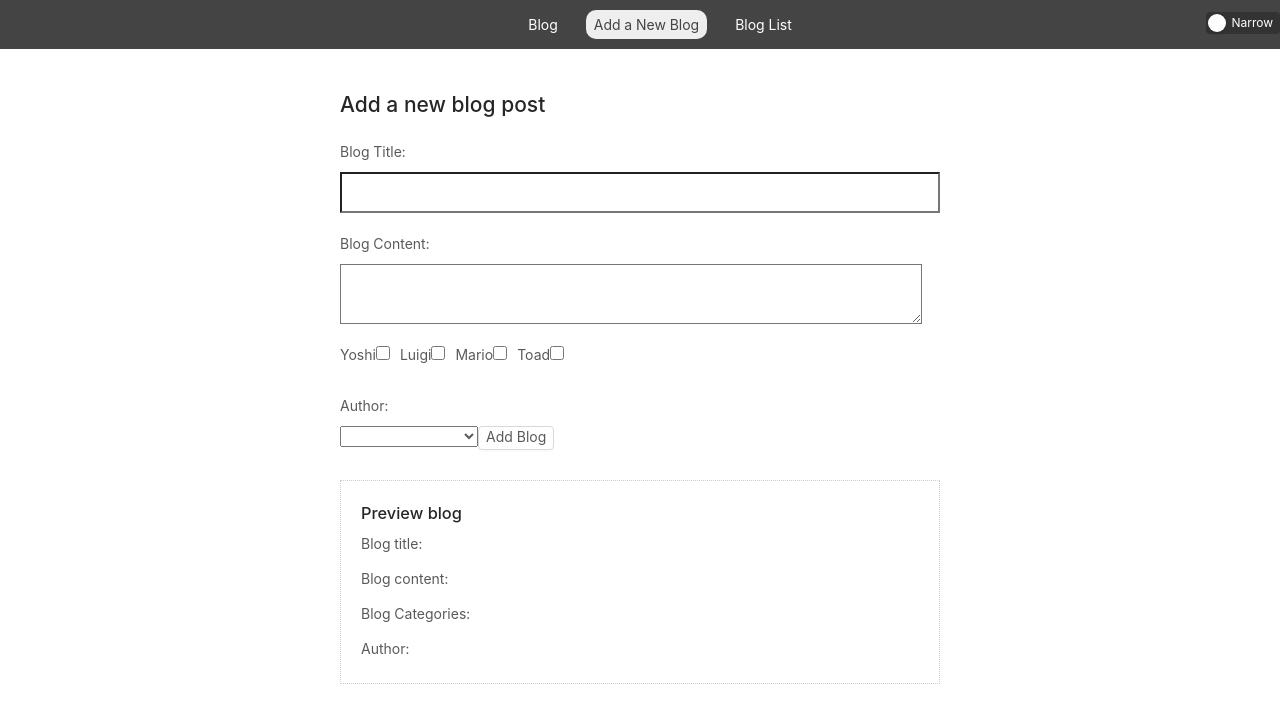
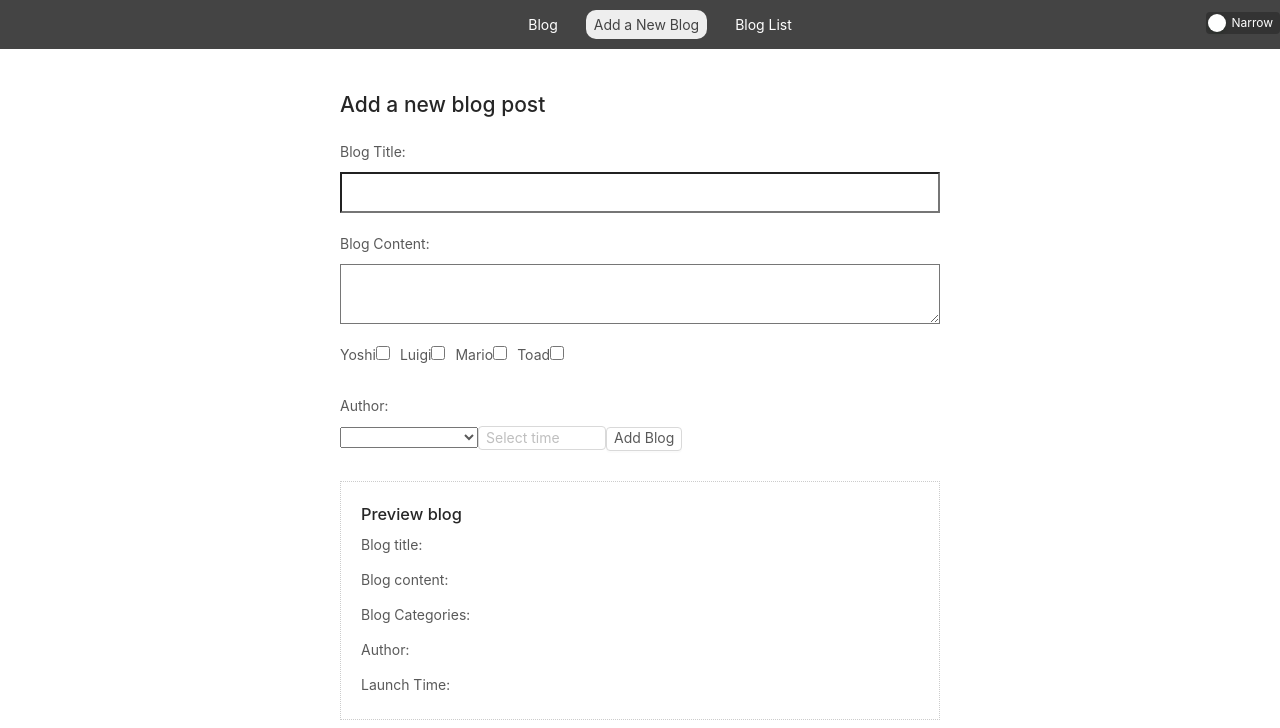
Before and after one commit to Torrie-Leung/vue-random, a Vue app in the folder vue-blog/: page /add in a window 1280 px wide. Shown: the top 728 px of the page. Built offline with nearby package versions, Linux system fonts and the light colour scheme.

Commit message:
use time-picker

```diff
--- a/vue-blog/src/components/AddBlog.vue
+++ b/vue-blog/src/components/AddBlog.vue
@@ -23,6 +23,12 @@
           {{author}}
         </option>
       </select>
+
+
+      <a-time-picker @change="onChange" :defaultOpenValue="moment('00:00:00', 'HH:mm:ss')" size="small">
+        <a-icon type="smile" slot="suffixIcon" />
+      </a-time-picker>
+
       <a-button @click.prevent="post" size="small">Add Blog</a-button>
     </form>
     <div v-if="submitted">
@@ -40,11 +46,13 @@
         </li>
       </ul>
       <p>Author:{{blog.author}}</p>
+      <p>Launch Time: {{blog.launchTime}}</p>
     </div>
   </div>
 </template>
 
 <script>
+import moment from 'moment'
   export default {
     data() {
       return {
@@ -52,7 +60,8 @@
           titile: '',
           content: '',
           categories:[],
-          author:''
+          author:'',
+          launchTime:''
         },
         authors:['Evan You','Dan Abramov','Edward Snowden'],
         submitted:false
@@ -69,7 +78,12 @@
           // console.log(data)
           this.submitted = true
         })
-      }
+      },
+      moment,
+      onChange(time, timeString) {
+        //console.log(time, timeString);
+        this.blog.launchTime = timeString
+      },
     },
   }
 </script>
@@ -88,7 +102,7 @@
   }
   input[type="text"], textarea{
     display:block;
-    width: 97%;
+    width: 100%;
     padding: 8px;
   }
   h3 {
--- a/vue-blog/src/main.js
+++ b/vue-blog/src/main.js
@@ -8,7 +8,7 @@ import axios from 'axios'
 
 //import ant-design-vue in demand
 
-import { Button,Switch,Rate,Input,Card,Icon,Divider,Alert } from "ant-design-vue"
+import { Button,Switch,Rate,Input,Card,Icon,Divider,Alert,TimePicker } from "ant-design-vue"
 import "ant-design-vue/dist/antd.css";
 Vue.component(Button.name, Button);
 Vue.component(Switch.name, Switch);
@@ -18,7 +18,7 @@ Vue.component(Card.name, Card);
 Vue.component(Icon.name, Icon);
 Vue.component(Divider.name, Divider);
 Vue.component(Alert.name, Alert );
-
+Vue.use(TimePicker)
 //Vue.use(VueResource)
 Vue.use(VueRouter)
 Vue.prototype.$http = axios
```
